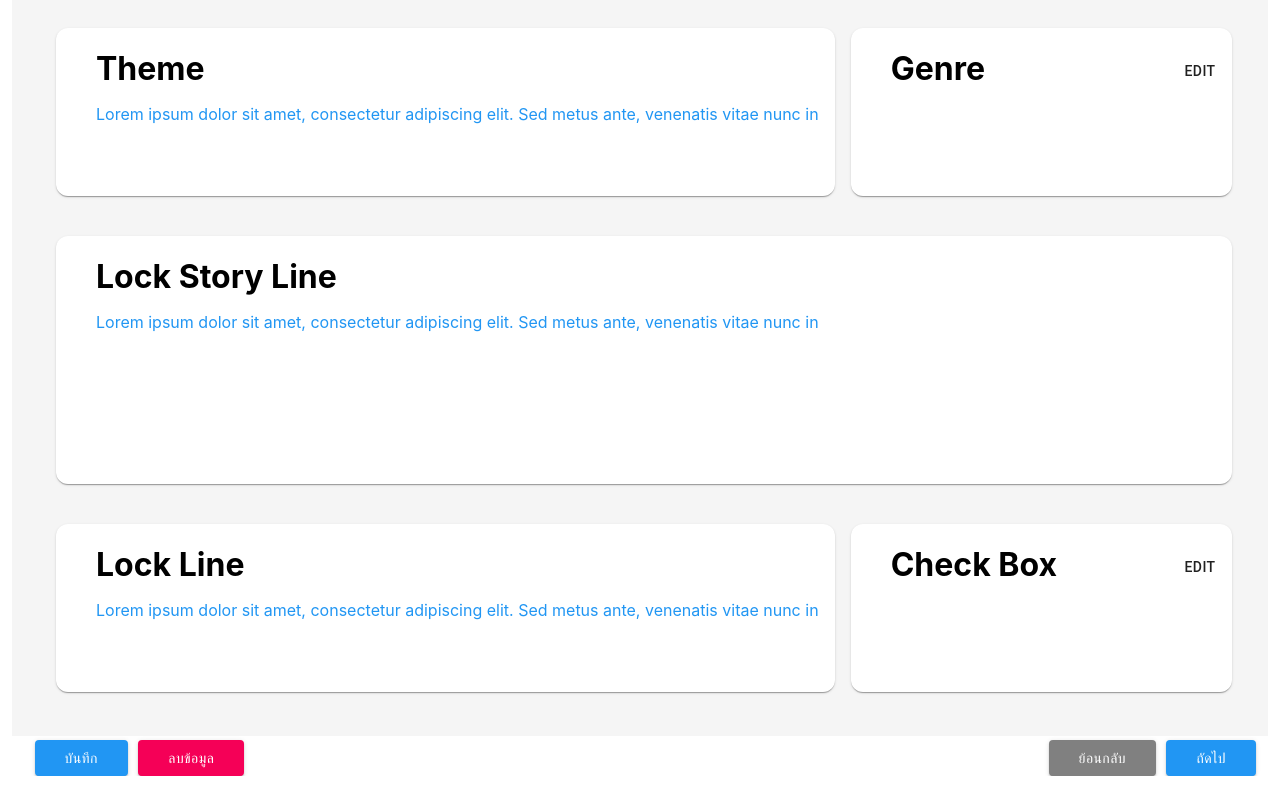
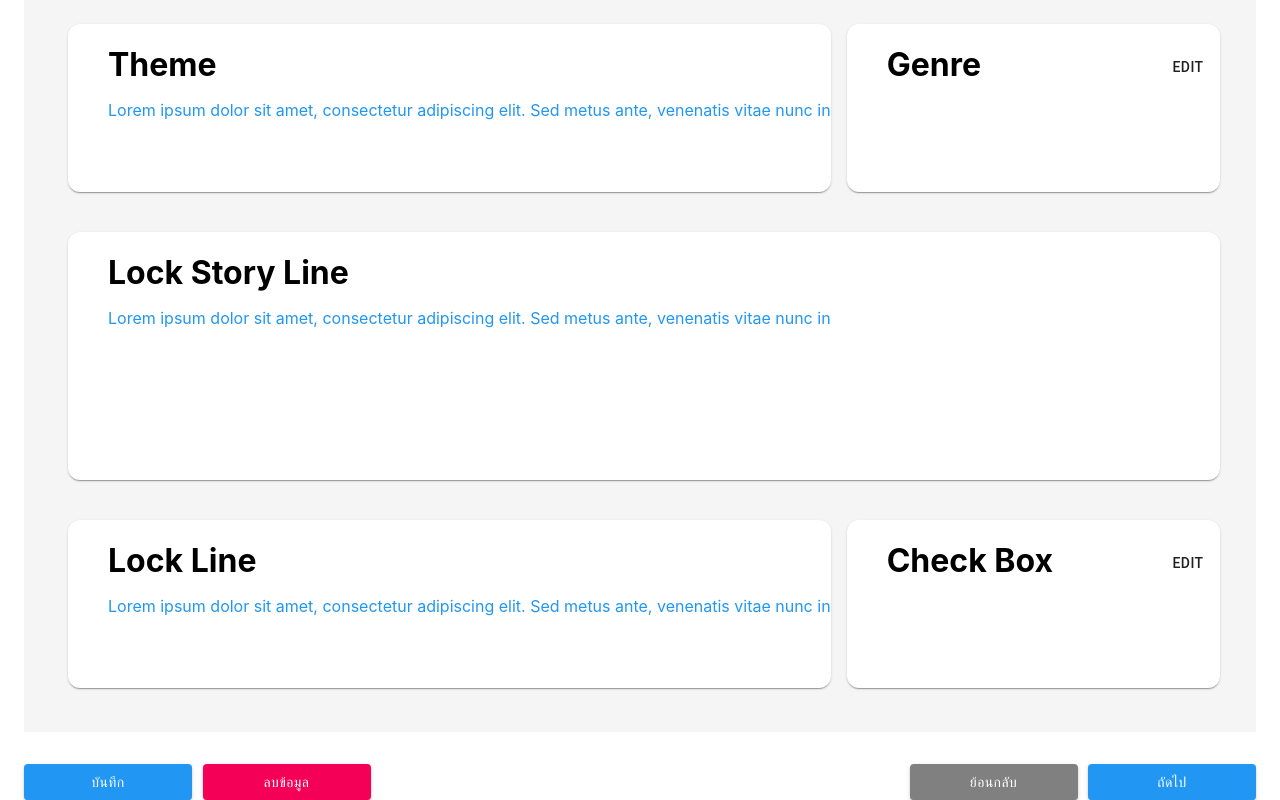
Before and after one commit to herorshi/story-bow-UI, a React (Create React App) app: page /CoveragePage in a window 1280 px wide. Shown: the part 482-1282 px from the top of the page. Before the commit the page ends 1258 px from the top, so only its background shows below. Built offline with nearby package versions, Linux system fonts and the light colour scheme.

Commit message:
fix position of button and ccoverageBaord

```diff
--- a/src/component/CoverageBoard.js
+++ b/src/component/CoverageBoard.js
@@ -89,7 +89,12 @@ export default function CoverageBoard(props) {
   let editTxtProps = { handleClose, handleChange, edittxt };
 
   return (
-    <Grid className="board" container spacing={3}>
+    <Grid
+      className="board"
+      container
+      spacing={3}
+      style={{ margin: "2em 0 0 0", width: "auto" }}
+    >
       {/* Modal */}
       <Modal
         open={open}
--- a/src/component/StyledButton.js
+++ b/src/component/StyledButton.js
@@ -9,5 +9,6 @@ export default withStyles({
     marginLeft: "0.75em",
     textTransform: "none",
     padding: "6px 30px",
+    width: "12em",
   },
 })(Button);
--- a/src/component/page/CoveragePage.js
+++ b/src/component/page/CoveragePage.js
@@ -12,14 +12,13 @@ export default function CoveragePage(props) {
         alert("showvdo");
       }}
     >
-      <Board>
-        <CoverageBoard />
-      </Board>
-      <div className="pageHeader" style={{ marginTop: "1em" }}>
+      <CoverageBoard />
+
+      <div className="pageHeader" style={{ marginTop: "2em" }}>
         <div>
           <StyledButton
             variant="contained"
-            style={{ background: "var(--primary)" }}
+            style={{ background: "var(--primary)", marginLeft: "0" }}
           >
             บันทึก
           </StyledButton>
```
